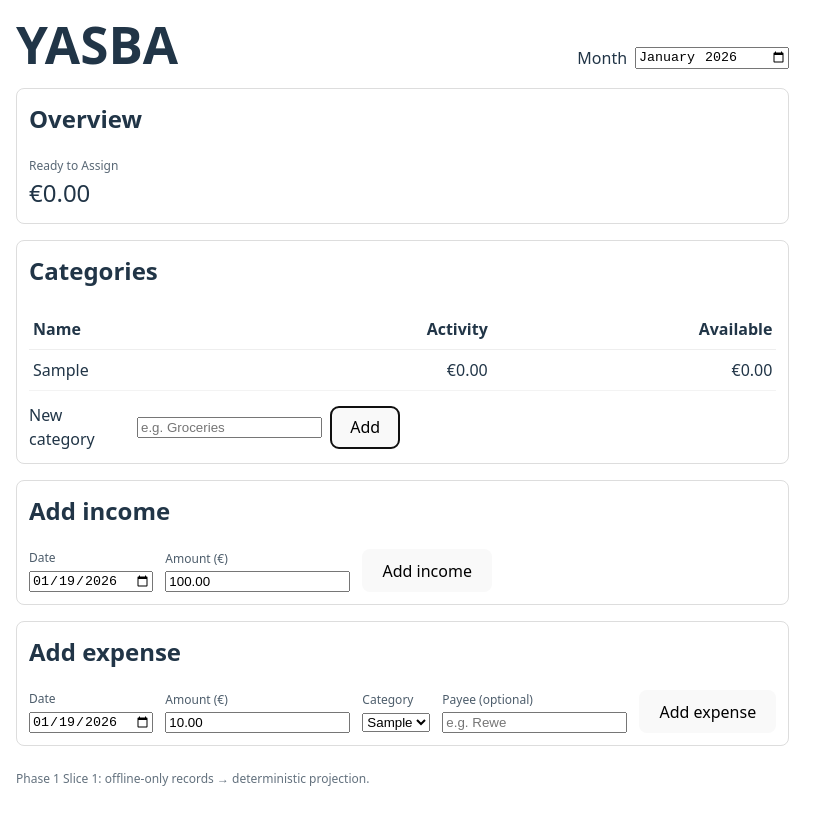
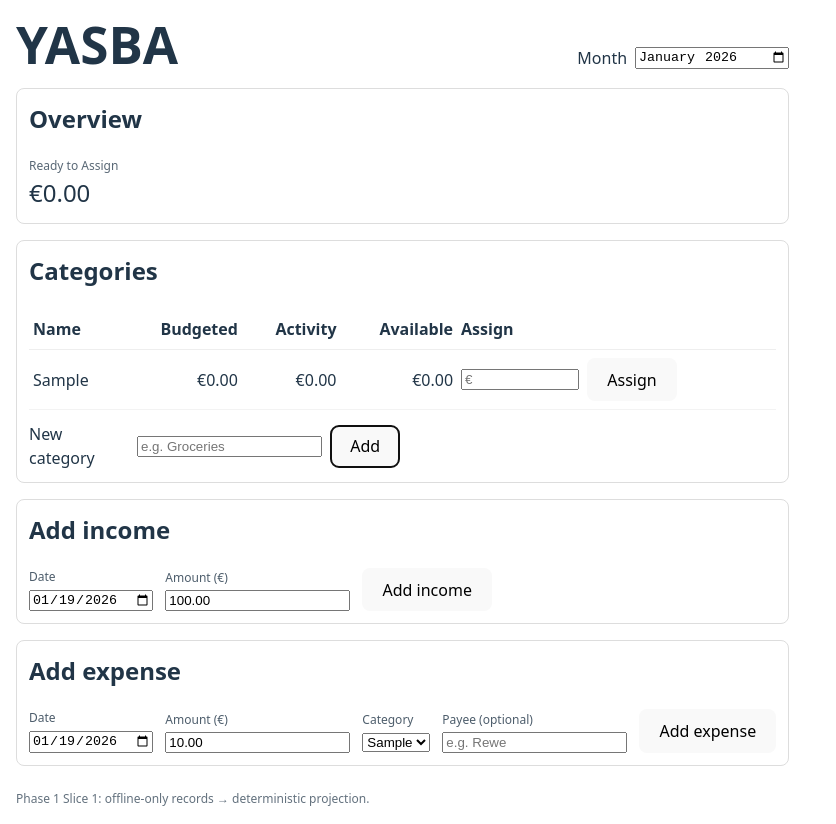
Before and after one commit to ramsesoriginal/YASBA, a React app in the folder frontend/: page / in a window 1280 px wide. Both pictures are taken after typing "Sample" into the empty fields and a click on the button "Add". Shown: the whole page, without its empty margins (0-836 px from the left). Built offline with nearby package versions, Linux system fonts and the light colour scheme; the HTML template or start-up script is replaced by a standard one.

Commit message:
feat(frontend-ui): add budget assignment UI and budgeted column

```diff
--- a/frontend/src/App.tsx
+++ b/frontend/src/App.tsx
@@ -2,7 +2,7 @@ import { useEffect, useMemo, useState } from "react";
 import type { DomainRecord } from "./domain/types";
 import { projectMonth } from "./domain/projectors/projectMonth";
 import { appendRecord, listAllRecords } from "./storage";
-import { cmdAddExpense, cmdAddIncome, cmdCreateCategory } from "./app/commands";
+import { cmdAddExpense, cmdAddIncome, cmdCreateCategory, cmdAssignBudget } from "./app/commands";
 import { currentMonthKey, isoFromDateInput, todayIsoDate } from "./app/month";
 import { formatCents } from "./app/moneyFormat";
 
@@ -22,6 +22,7 @@ export default function App() {
   const [expenseAmountEuros, setExpenseAmountEuros] = useState("10.00");
   const [expenseCategoryId, setExpenseCategoryId] = useState<string>("");
   const [expensePayee, setExpensePayee] = useState("");
+  const [budgetInputs, setBudgetInputs] = useState<Record<string, string>>({});
 
   useEffect(() => {
     (async () => {
@@ -61,6 +62,13 @@ export default function App() {
     const n = Number(normalized);
     if (!Number.isFinite(n)) throw new Error("Amount must be a number");
     return Math.round(n * 100);
+  }
+
+  function getBudgetInput(categoryId: string): string {
+    return budgetInputs[categoryId] ?? "";
+  }
+  function setBudgetInput(categoryId: string, value: string) {
+    setBudgetInputs((prev) => ({ ...prev, [categoryId]: value }));
   }
 
   if (loading) return <div style={{ padding: 16 }}>Loading…</div>;
@@ -128,6 +136,14 @@ export default function App() {
                       borderBottom: "1px solid #eee",
                       padding: "8px 4px",
                     }}>
+                    Budgeted
+                  </th>
+                  <th
+                    style={{
+                      textAlign: "right",
+                      borderBottom: "1px solid #eee",
+                      padding: "8px 4px",
+                    }}>
                     Activity
                   </th>
                   <th
@@ -138,6 +154,14 @@ export default function App() {
                     }}>
                     Available
                   </th>
+                  <th
+                    style={{
+                      textAlign: "left",
+                      borderBottom: "1px solid #eee",
+                      padding: "8px 4px",
+                    }}>
+                    Assign
+                  </th>
                 </tr>
               </thead>
               <tbody>
@@ -145,6 +169,14 @@ export default function App() {
                   <tr key={c.categoryId}>
                     <td style={{ padding: "8px 4px", borderBottom: "1px solid #f3f3f3" }}>
                       {c.name}
+                    </td>
+                    <td
+                      style={{
+                        padding: "8px 4px",
+                        borderBottom: "1px solid #f3f3f3",
+                        textAlign: "right",
+                      }}>
+                      {formatCents(c.budgetedCents)}
                     </td>
                     <td
                       style={{
@@ -161,6 +193,36 @@ export default function App() {
                         textAlign: "right",
                       }}>
                       {formatCents(c.availableCents)}
+                    </td>
+                    <td style={{ padding: "8px 4px", borderBottom: "1px solid #f3f3f3" }}>
+                      <form
+                        onSubmit={(e) => {
+                          e.preventDefault();
+                          try {
+                            const cents = eurosToCents(getBudgetInput(c.categoryId));
+                            const r = cmdAssignBudget({
+                              monthKey,
+                              categoryId: c.categoryId,
+                              amountCents: cents,
+                            });
+                            void handleAppend(r);
+                            setBudgetInput(c.categoryId, "");
+                          } catch (e2) {
+                            setErr({
+                              message: e2 instanceof Error ? e2.message : "Invalid budget amount",
+                            });
+                          }
+                        }}
+                        style={{ display: "flex", gap: 8, alignItems: "center" }}>
+                        <input
+                          value={getBudgetInput(c.categoryId)}
+                          onChange={(e) => setBudgetInput(c.categoryId, e.target.value)}
+                          placeholder="€"
+                          aria-label={`Assign budget for ${c.name}`}
+                          style={{ width: 110 }}
+                        />
+                        <button type="submit">Assign</button>
+                      </form>
                     </td>
                   </tr>
                 ))}
--- a/frontend/src/app/commands.ts
+++ b/frontend/src/app/commands.ts
@@ -4,6 +4,8 @@ import type {
   CategoryId,
   MoneyCents,
   IsoDateTime,
+  BudgetAssigned,
+  MonthKey,
 } from "../domain/types";
 
 function nowIso(): IsoDateTime {
@@ -71,3 +73,23 @@ export function cmdAddExpense(params: {
     memo: params.memo?.trim() || undefined,
   };
 }
+
+export function cmdAssignBudget(params: {
+  monthKey: MonthKey;
+  categoryId: string;
+  amountCents: number; // positive input, can be negative if you want to allow "unbudget"
+}): BudgetAssigned {
+  if (!params.monthKey) throw new Error("monthKey is required");
+  if (!params.categoryId) throw new Error("categoryId is required");
+  if (!Number.isInteger(params.amountCents)) throw new Error("Budget amount must be integer cents");
+  if (params.amountCents === 0) throw new Error("Budget amount must be non-zero");
+
+  return {
+    type: "BudgetAssigned",
+    id: newId(),
+    createdAt: nowIso(),
+    monthKey: params.monthKey,
+    categoryId: params.categoryId,
+    amountCents: params.amountCents,
+  };
+}
```
